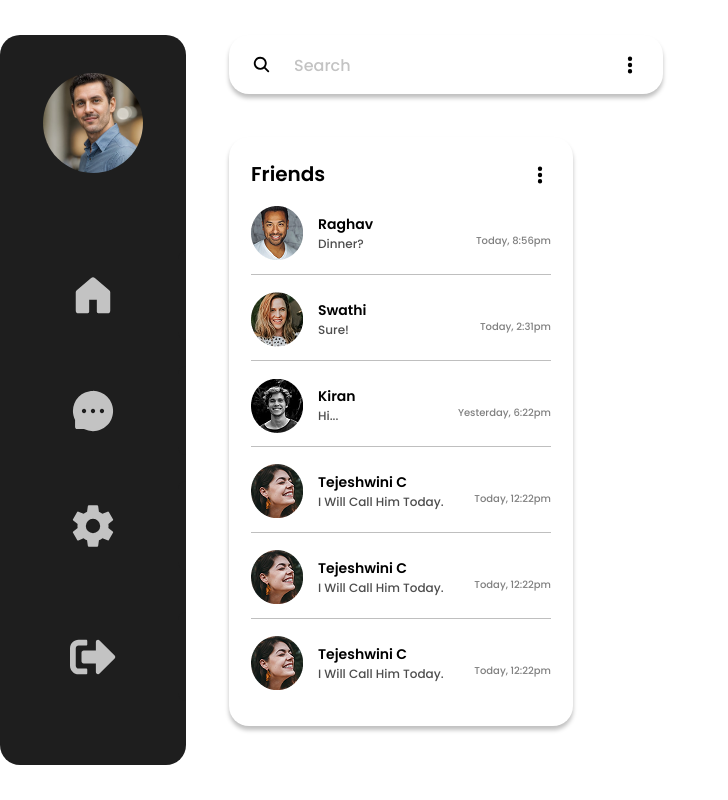
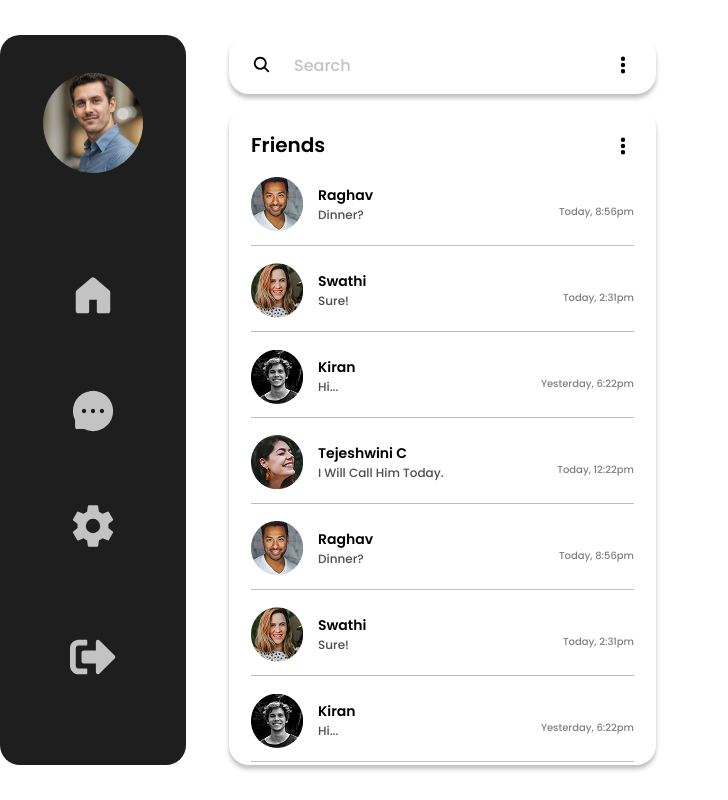
Before and after one commit to iyiu9akhan/liveChat, a React (Vite) app: page /liveChat/messages in a window 1280 px wide. Shown: the top 800 px of the page, without its empty margins (0-728 px from the left). Built offline with nearby package versions, Linux system fonts and the light colour scheme.

Commit message:
windows: messages page solved

```diff
--- a/src/components/home/User.jsx
+++ b/src/components/home/User.jsx
@@ -29,7 +29,6 @@ import blockedUser_three from "../../assets/home/blockedUsers/blockedUser_three.
 import blockedUser_four from "../../assets/home/blockedUsers/blockedUser_four.png";
 import blockedUser_five from "../../assets/home/blockedUsers/blockedUser_five.png";
 
-
 export const groupList = [
   {
     img: group_one,
@@ -45,11 +44,13 @@ export const groupList = [
     img: group_three,
     title: "Crazy Cousins",
     subtitle: "What plans today?",
-  },  {
+  },
+  {
     img: group_three,
     title: "Crazy Cousins",
     subtitle: "What plans today?",
-  },  {
+  },
+  {
     img: group_three,
     title: "Crazy Cousins",
     subtitle: "What plans today?",
@@ -76,11 +77,13 @@ export const friendRqst = [
     img: friendRqst_four,
     title: "Tejeshwini C",
     subtitle: "i will call him today.",
-  },{
+  },
+  {
     img: friendRqst_four,
     title: "Tejeshwini C",
     subtitle: "i will call him today.",
-  },{
+  },
+  {
     img: friendRqst_four,
     title: "Tejeshwini C",
     subtitle: "i will call him today.",
@@ -111,16 +114,42 @@ export const friends = [
     title: "Tejeshwini C",
     subtitle: "i will call him today.",
     time: "Today, 12:22pm",
-  },  {
+  },
+  {
+    img: friend_one,
+    title: "raghav",
+    subtitle: "dinner?",
+    time: "Today, 8:56pm",
+  },
+  {
+    img: friend_two,
+    title: "swathi",
+    subtitle: "sure!",
+    time: "Today, 2:31pm",
+  },
+  {
+    img: friend_three,
+    title: "kiran",
+    subtitle: "hi...",
+    time: "Yesterday, 6:22pm",
+  },
+  {
+    img: friend_one,
+    title: "raghav",
+    subtitle: "dinner?",
+    time: "Today, 8:56pm",
+  },
+  {
     img: friend_four,
     title: "Tejeshwini C",
     subtitle: "i will call him today.",
     time: "Today, 12:22pm",
-  },  {
-    img: friend_four,
-    title: "Tejeshwini C",
-    subtitle: "i will call him today.",
-    time: "Today, 12:22pm",
+  },
+  {
+    img: friend_two,
+    title: "swathi",
+    subtitle: "sure!",
+    time: "Today, 2:31pm",
   },
 ];
 export const userList = [
@@ -148,11 +177,13 @@ export const userList = [
     img: user_five,
     title: "Marvin McKinney",
     time: "Today, 12:22pm",
-  },  {
+  },
+  {
     img: user_five,
     title: "Marvin McKinney",
     time: "Today, 12:22pm",
-  },  {
+  },
+  {
     img: user_five,
     title: "Marvin McKinney",
     time: "Today, 12:22pm",
@@ -183,12 +214,14 @@ export const myGroup = [
     title: "Tejeshwini C",
     subtitle: "i will call him today.",
     time: "Today, 12:22pm",
-  },  {
+  },
+  {
     img: myGroup_four,
     title: "Tejeshwini C",
     subtitle: "i will call him today.",
     time: "Today, 12:22pm",
-  },  {
+  },
+  {
     img: myGroup_four,
     title: "Tejeshwini C",
     subtitle: "i will call him today.",
@@ -221,11 +254,13 @@ export const blockedUsers = [
     img: blockedUser_five,
     title: "Marvin ",
     time: "Today, 8:56pm",
-  }, {
+  },
+  {
     img: blockedUser_five,
     title: "Marvin ",
     time: "Today, 8:56pm",
-  }, {
+  },
+  {
     img: blockedUser_five,
     title: "Marvin ",
     time: "Today, 8:56pm",
--- a/src/components/home/friends/Friends.jsx
+++ b/src/components/home/friends/Friends.jsx
@@ -2,9 +2,9 @@ import React from "react";
 import { PiDotsThreeOutlineVerticalFill } from "react-icons/pi";
 import { friends } from "../User";
 
-function Friends() {
+function Friends({className=""}) {
   return (
-    <div className="md:w-[344px] shadow-[0px_4px_4px_0px_rgba(0,0,0,0.25)] rounded-[20px] p-[22px] relative overflow-y-scroll">
+    <div className={`md:w-[344px] shadow-[0px_4px_4px_0px_rgba(0,0,0,0.25)] rounded-[20px] p-[22px] relative overflow-y-scroll ${className}`}>
       <h1 className="capitalize font-regular font-semibold text-[20px] text-black ">
         friends
       </h1>
--- a/src/pages/Messages.jsx
+++ b/src/pages/Messages.jsx
@@ -11,9 +11,9 @@ function Messages() {
       <Container>
         <div className="md:flex md:h-screen md:py-[35px] gap-[43px]">
           <SideBar />
-          <div className="flex ">
-            <div>
-              <div className="relative mb-[43px]">
+          <div className="flex">
+            <div className="w-[427px] flex flex-col h-[100%] justify-between">
+              <div className="relative">
                 <input
                   type="text"
                   className="w-full h-[59px] rounded-[20px] shadow-[0px_4px_4px_0px_rgba(0,0,0,0.25)] pl-[65px] border-none focus:outline-none placeholder:text-iconGray placeholder:font-regular placeholder:font-medium placeholder:text-base text-primary text-[19px] font-medium font-regular capitalize"
@@ -29,7 +29,7 @@ function Messages() {
                   size={20}
                 />
               </div>
-              <Friends />
+              <Friends className="md:w-[427px] h-[90%]"/>
             </div>
           </div>
         </div>
```
